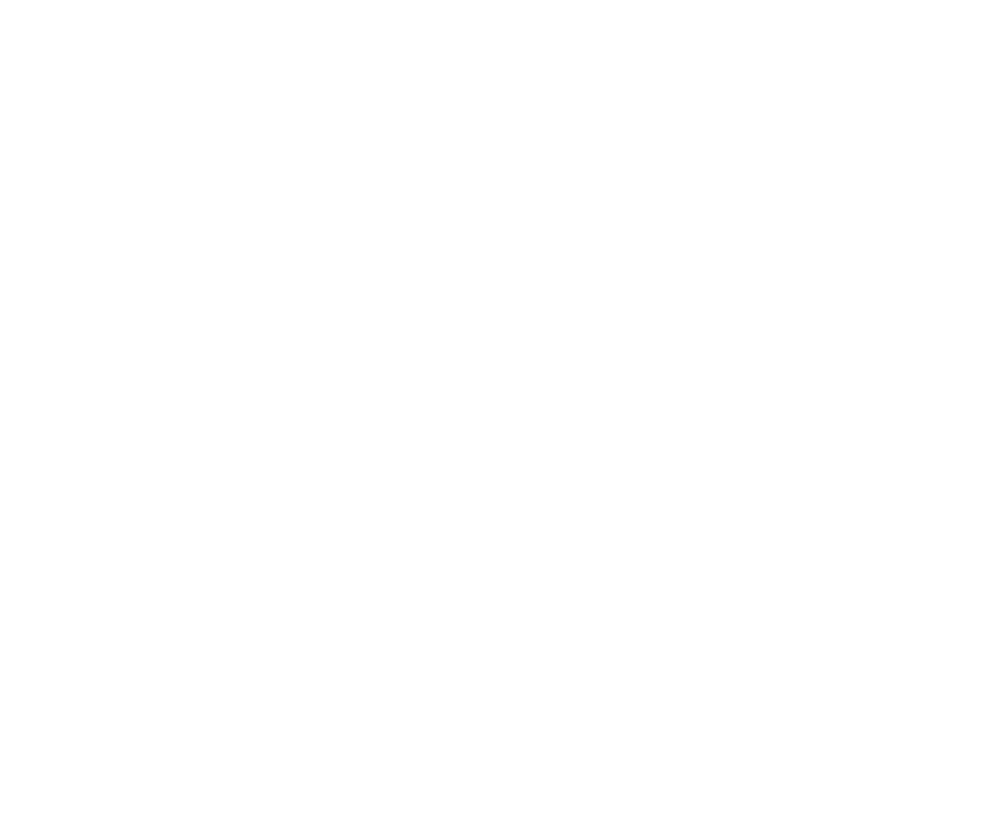
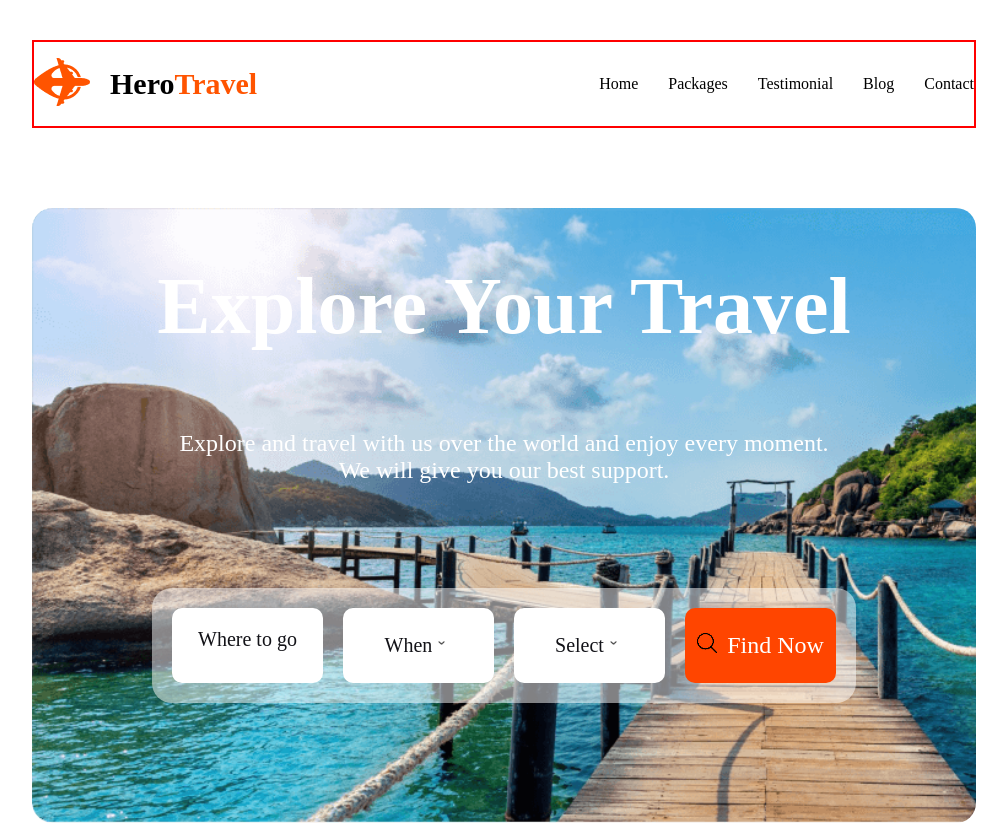
Before and after one commit to Shohanur6464/My-Hero-Travel, a plain HTML site: page index.html in a window 1280 px wide. Shown: the whole page, without its empty margins (136-1143 px from the left). Before the commit the page ends 800 px from the top, so only its background shows below. Drawn offline with Linux system fonts and the light colour scheme.

Commit message:
compleeting banner section

```diff
--- a/index.html
+++ b/index.html
@@ -7,6 +7,62 @@
     <link rel="stylesheet" href="style.css">
 </head>
 <body>
+    <div class="all-container">
+        <nav class="nav-bar">
 
+                <div class="herotravel">
+                    <div>
+                        <img src="Images/Group 40071 (2).png" alt="">
+                    </div>
+                    <div>
+                        <h1 class="tittle">Hero<span class="travel">Travel</span></h1>
+                    </div>
+                </div>
+                <div class="itms">
+                    <ul class="nav-list">
+                        <li>Home</li>
+                        <li>Packages</li>
+                        <li>Testimonial</li>
+                        <li>Blog</li>
+                        <li>Contact</li>
+                    </ul>
+                </div>
+
+        </nav>
+        <div>
+            <!-- banner section -->
+            <div class="banner-section">
+                <div class="explore-travel">
+                    <h1>Explore Your Travel</h1>
+                </div>
+                <div class="explore-details">
+                    <p>Explore and travel with us over the world and enjoy every moment.<br>We will give you our best support. </p>
+                </div>
+                <div class="explore-proto">
+
+                        <div  class="where-go">
+                            <p>Where to go</p>
+                        </div>
+                        <div class="wh">
+                            <div><p>When</p></div>
+                            <div><img src="Images/direction-50x50-20x20.png" alt=""></div>
+                        </div>
+                        <div class="wh">
+                            <div><p>Select</p></div>
+                            <div><img src="Images/direction-50x50-20x20.png" alt=""></div>
+                        </div>
+                        <div class="find-any">
+                            <div><img src="Images/search-interface-symbol_54481-20x20.png" alt=""></div>
+                            <div><p>Find Now</p></div>
+                        </div>
+
+                </div>
+            </div>
+        </div>
+
+        <footer>
+
+        </footer>
+    </div>
 </body>
 </html>
--- a/style.css
+++ b/style.css
@@ -0,0 +1,105 @@
+.all-container{
+    margin-left: 160px;
+    margin-right: 160px;
+}
+.nav-bar{
+    display: flex;
+    justify-content: space-between;
+    align-items: center;
+    margin-top: 40px;
+    border: 2px solid red;
+}
+
+.herotravel{
+    display: flex;
+    align-items: center;
+    gap: 20px;
+}
+.tittle{
+    font-size: 30px;
+    font-weight: 800;
+}
+.travel{
+    color: #FF5400;
+}
+.nav-list{
+    list-style: none;
+    display: flex;
+    gap: 30px;
+}
+.nav-list li:hover{
+    color: red;
+    cursor: pointer;
+}
+.banner-section{
+    display: flex;
+    flex-direction: column;
+    justify-content: center;
+    text-align: center;
+    background-image: url(/Images/Group\ 13\ \(1\)\ \(1\).png);
+    background-repeat: no-repeat;
+    background-size: cover;
+    border-radius: 20px;
+    margin-top: 80px;
+}
+.explore-travel{
+    font-size: 40px;
+    color: white;
+    font-weight: 800px;
+}
+.explore-details{
+    margin-bottom: 80px;
+    font-size: 24px;
+    color: white;
+}
+
+.explore-proto{
+    margin-left: 120px;
+    margin-right: 120px;
+    background-color: rgba(255, 255, 255, 0.5);
+    display: grid;
+    grid-template-columns: repeat(4, 1fr);
+    gap: 20px;
+    padding: 20px;
+    border-radius: 20px;
+    margin-bottom: 120px;
+}
+.where-go{
+    background-color: white;
+    display: flex;
+    justify-content: center;
+    font-size: 20px;
+    color: #131318;
+    border-radius: 10px;
+}
+.wh{
+    background-color: white;
+    display: flex;
+    justify-content: center;
+    align-items: center;
+    font-size: 20px;
+    color: #131318;
+    border-radius: 10px;
+}
+.find-any{
+    background-color: orangered;
+    display: flex;
+    justify-content: center;
+    align-items: center;
+    font-size: 24px;
+    color: white;
+    gap: 10px;
+    border-radius: 10px;
+}
+.where-go :hover{
+    cursor: pointer;
+    color: red;
+}
+.wh :hover{
+    cursor: pointer;
+    color: red;
+}
+.find-any :hover{
+    color: gray;
+    cursor: pointer;
+}
```
Also changed, not shown: Images/direction-50x50-20x20.png (added), Images/direction-50x50.png (deleted), Images/search-interface-symbol_54481-20x20.png (added).
